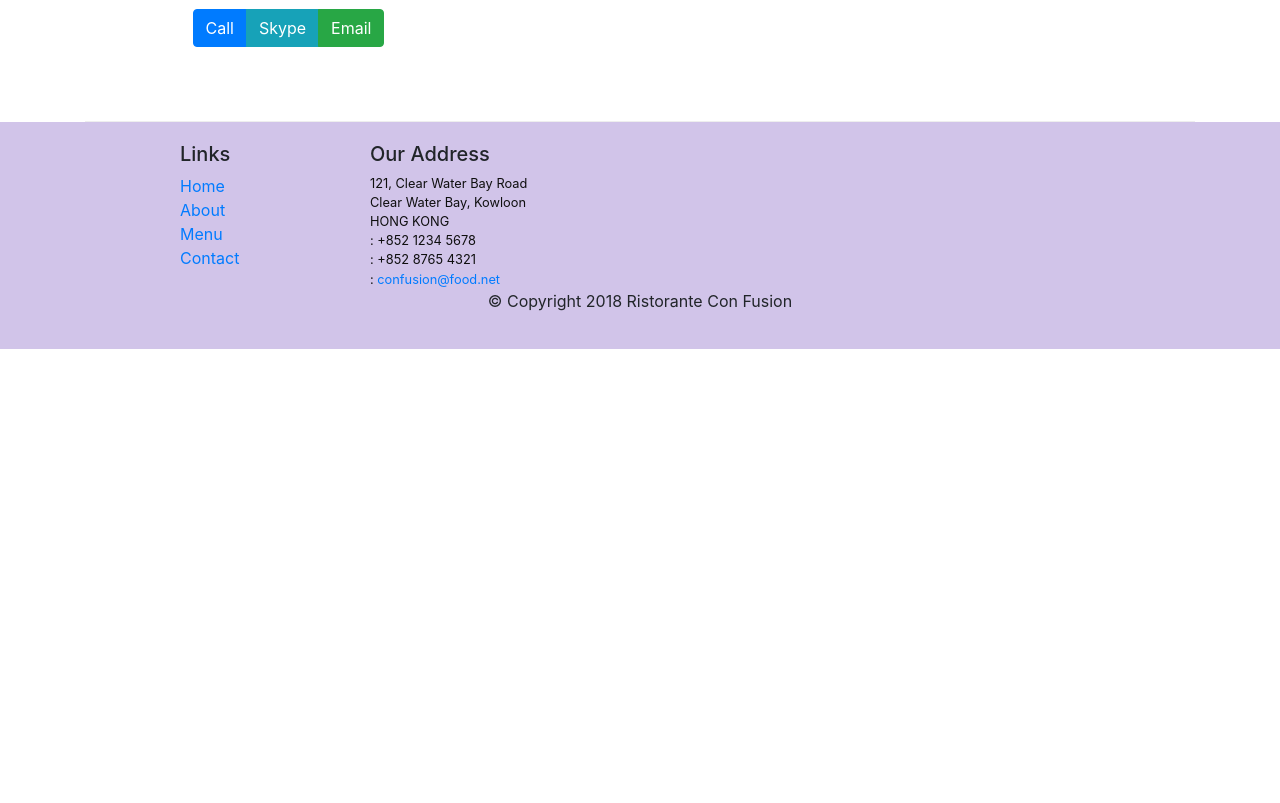
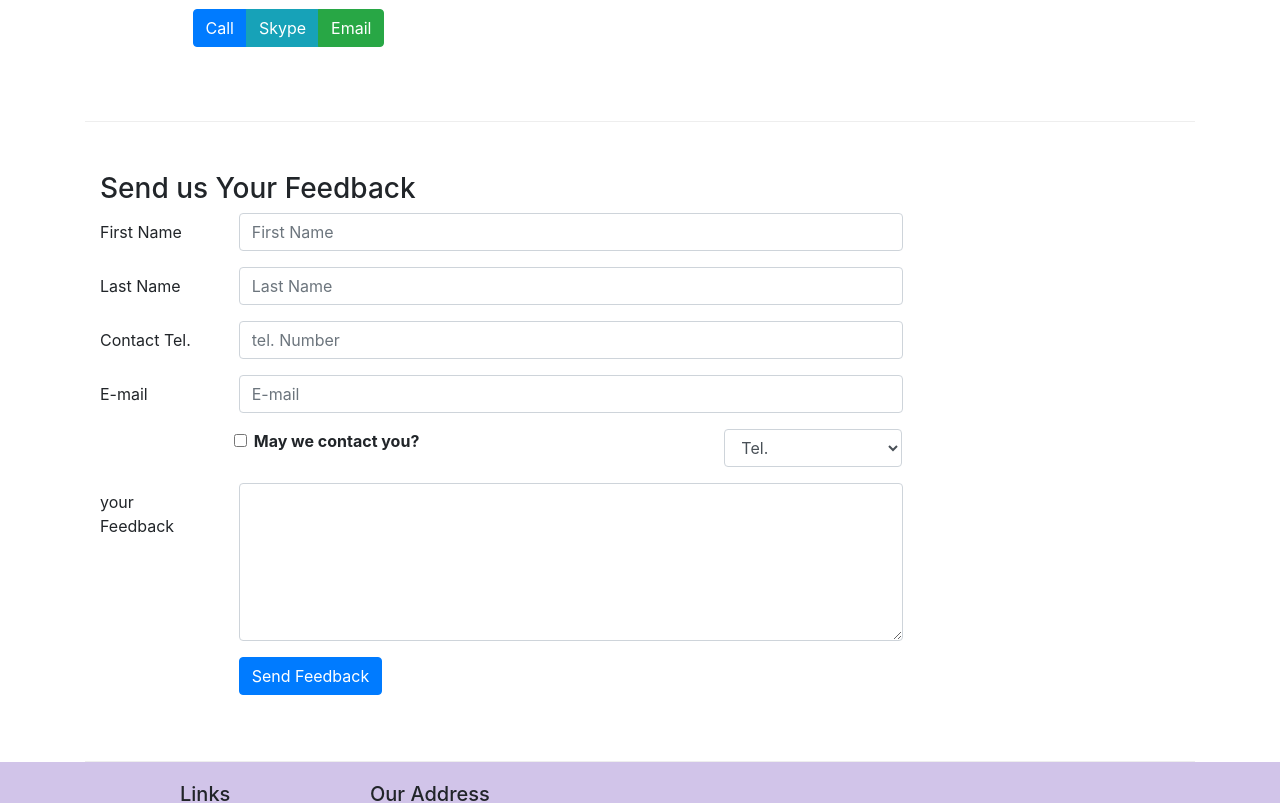
Before and after one commit to yogesh-kansal/front-end-web, a React (Create React App) app in the folder confusion/: page /contactus in a window 1280 px wide. Shown: the part 740-1543 px from the top of the page. Before the commit the page ends 1089 px from the top, so only its background shows below. Built offline with nearby package versions, Linux system fonts and the light colour scheme; the HTML template or start-up script is replaced by a standard one.

Commit message:
added controlled forms

```diff
--- a/confusion/src/App.js
+++ b/confusion/src/App.js
@@ -1,10 +1,11 @@
-import React, {Component } from 'react';
+import React, { Component } from 'react';
 //import logo from './logo.svg';
 //import { Navbar, NavbarBrand, NavbarText } from 'reactstrap';
 //import Main from './components/menucomp';
 import './App.css';
 import Maincomp from './components/mainComponent';
 import { BrowserRouter } from 'react-router-dom';
+import { Comments } from './shared/comments';
 
 //import Dishes from './shared/dishes';
 //import Clock from './components/Clock'
@@ -20,6 +21,7 @@
   }*/
 
   render() {
+    console.log(Component);
     return (
       <BrowserRouter>
         <div /*className="App"*/>
--- a/confusion/src/components/Headercomp.js
+++ b/confusion/src/components/Headercomp.js
@@ -6,8 +6,9 @@
 
 class Header extends Component{
     constructor(props) {
+        //console.log('ak :-',props);
         super(props);
-
+        //console.log('pp :-',props);
         this.state = {
             isNavOpen : false
         }
--- a/confusion/src/components/Home.js
+++ b/confusion/src/components/Home.js
@@ -16,6 +16,7 @@
 
 
 function Home(props) {
+    //console.log(props);
     return(
     <div className="container">
         <div className="row align-items-start">
--- a/confusion/src/components/contactcomp.js
+++ b/confusion/src/components/contactcomp.js
@@ -1,8 +1,47 @@
-import React from 'react';
-import { Breadcrumb, BreadcrumbItem } from 'reactstrap';
+import React, { Component } from 'react';
+import { Breadcrumb, BreadcrumbItem,
+        Form, FormGroup, Button, Label, Input, Col  } from 'reactstrap';
 import { Link } from'react-router-dom';
 
-function Contact(props) {
+class Contact extends Component {
+    constructor(props) {
+        super(props);
+
+        this.state = {
+            firstname: '',
+            lastname: '',
+            telnum: '',
+            email: '',
+            agree: false,
+            contactType: 'Tel.',
+            message: ''
+        }
+        this.handleSubmit=this.handleSubmit.bind(this);
+        this.handleInpChange=this.handleInpChange.bind(this);
+    }
+    handleInpChange(e)
+    {
+        //console.log(e);
+        const target=e.target;
+        //console.log(target);
+        const value = target.type === 'checkbox' ? target.checked :target.value;
+        const name = target.name;
+        //console.log(name, value);
+        this.setState({
+
+            [name]: value
+        })
+
+
+    }
+
+    handleSubmit(e)
+    {
+        e.preventDefault();
+        alert("Current state is: "+JSON.stringify(this.state));
+    }
+
+    render() {
         return(
             <div className="container">
                 <div className="row">
@@ -44,8 +83,84 @@
                         </div>
                     </div>
                 </div>
+                <div className="row row-content">
+                    <div className="col-12">
+                        <h3>Send us Your Feedback</h3>
+                    </div>
+                    <div className="col-12 col-md-9">
+                        <Form
+                        onSubmit={this.handleSubmit}>
+                            <FormGroup row>
+                                <Label htmlFor="firstname" md={2}>First Name</Label>
+                                <Col md={10}>
+                                    <Input type="text" id="firstname" name="firstname" placeholder="First Name"
+                                    value={this.state.firstname}  onChange={this.handleInpChange}></Input>
+                                </Col>
+                            </FormGroup>
+                            <FormGroup row>
+                                <Label htmlFor="lastname" md={2}>Last Name</Label>
+                                <Col md={10}>
+                                    <Input type="text" id="lastname" name="lastname" placeholder="Last Name"
+                                    value={this.state.lastname} onChange={this.handleInpChange}></Input>
+                                </Col>
+                            </FormGroup>
+                            <FormGroup row>
+                                <Label htmlFor="telnum" md={2}>Contact Tel.</Label>
+                                <Col md={10}>
+                                    <Input type="tel" id="telnum" name="telnum" placeholder="tel. Number"
+                                    value={this.state.telnum} onChange={this.handleInpChange}></Input>
+                                </Col>
+                            </FormGroup>
+                            <FormGroup row>
+                                <Label htmlFor="email" md={2}>E-mail</Label>
+                                <Col md={10}>
+                                    <Input type="email" id="email" name="email" placeholder="E-mail"
+                                    value={this.state.email} onChange={this.handleInpChange}></Input>
+                                </Col>
+                            </FormGroup>
+                            <FormGroup row>
+                                <Col md={{size:6, offset:2}}>
+                                    <Col check>
+                                        <Label check>
+                                            <Input type="checkbox" name="agree"
+                                            checked={this.state.agree}  onChange={this.handleInpChange} /> {' '}
+                                            <strong>May we contact you?</strong>
+                                        </Label>
+                                    </Col>
+                                </Col>
+                                <Col md={{size:3, offset:1}}>
+                                    <Input type="select" name="contactType"
+                                    value={this.state.contactType} onChange={this.handleInpChange}>
+                                        <option>Tel.</option>
+                                        <option>Email</option>
+                                    </Input>
+                                </Col>
+                            </FormGroup>
+                            <FormGroup row>
+                                <Label htmlFor="message" md={2}>your Feedback</Label>
+                                <Col md={10}>
+                                    <Input type="textarea" id="message" name="message" rows="6"
+                                    value={this.state.message} onChange={this.handleInpChange} />
+                                </Col>
+                            </FormGroup>
+                            <FormGroup row>
+                                <Col md={{size:10, offset:2}}>
+                                    <Button type="submit" color="primary">
+                                        Send Feedback
+                                    </Button>
+                                </Col>
+                            </FormGroup>
+
+
+                        </Form>
+
+                    </div>
+                </div>
             </div>
         );
+
+    }
+
 }
 
 export default Contact;
```
Lines whose indentation alone changed are shown as unchanged.
